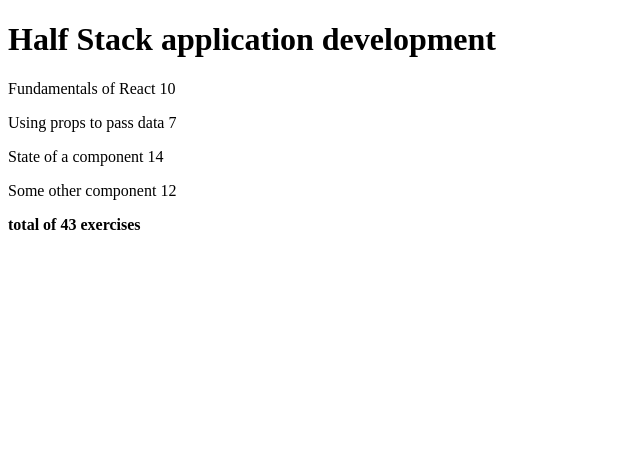
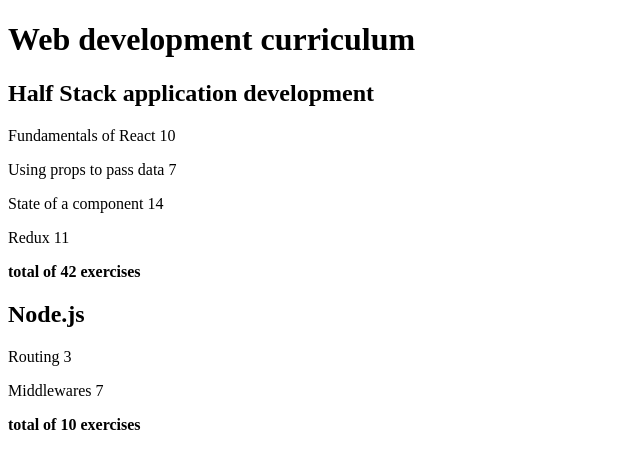
Before and after one commit to markusbjorklund/fullstack, a React (Create React App) app in the folder part2/courseinfo/: page / in a window 1280 px wide. Shown: the top 468 px of the page, without its empty margins (0-640 px from the left). Built offline with nearby package versions, Linux system fonts and the light colour scheme.

Commit message:
2.4 done

```diff
--- a/part2/courseinfo/src/index.js
+++ b/part2/courseinfo/src/index.js
@@ -3,7 +3,7 @@ import ReactDOM from 'react-dom';
 
 const Header = ({ course }) => {
   return (
-    <h1>{course.name}</h1>
+    <h2>{course.name}</h2>
   )
 }
 
@@ -33,20 +33,29 @@ const Content = ({ course }) => {
   )
 }
 
-const Course = ({ course }) => {
+const Course = ({ courses }) => {
   return (
     <>
+      <h1>Web development curriculum</h1>
+      {courses.map(course => {
+        return (
+          <div key={course.id}>
             <Header course={course} />
             <Content course={course} />
             <Total course={course} />
+          </div>
+        )
+      }
+      )}
     </>
   )
 }
 
 const App = () => {
-  const course = {
+  const courses = [
+    {
+      name: 'Half Stack application development',
       id: 1,
-    name: 'Half Stack application development',
       parts: [
         {
           name: 'Fundamentals of React',
@@ -64,13 +73,31 @@ const App = () => {
           id: 3
         },
         {
-        name: 'Some other component',
-        exercises: 12,
+          name: 'Redux',
+          exercises: 11,
           id: 4
         }
       ]
+    },
+    {
+      name: 'Node.js',
+      id: 2,
+      parts: [
+        {
+          name: 'Routing',
+          exercises: 3,
+          id: 1
+        },
+        {
+          name: 'Middlewares',
+          exercises: 7,
+          id: 2
         }
-  return <Course course={course} />
+      ]
+    }
+  ]
+
+  return <Course courses={courses} />
 }
 
 ReactDOM.render(<App />, document.getElementById('root'))
```
Lines whose indentation alone changed are shown as unchanged.
